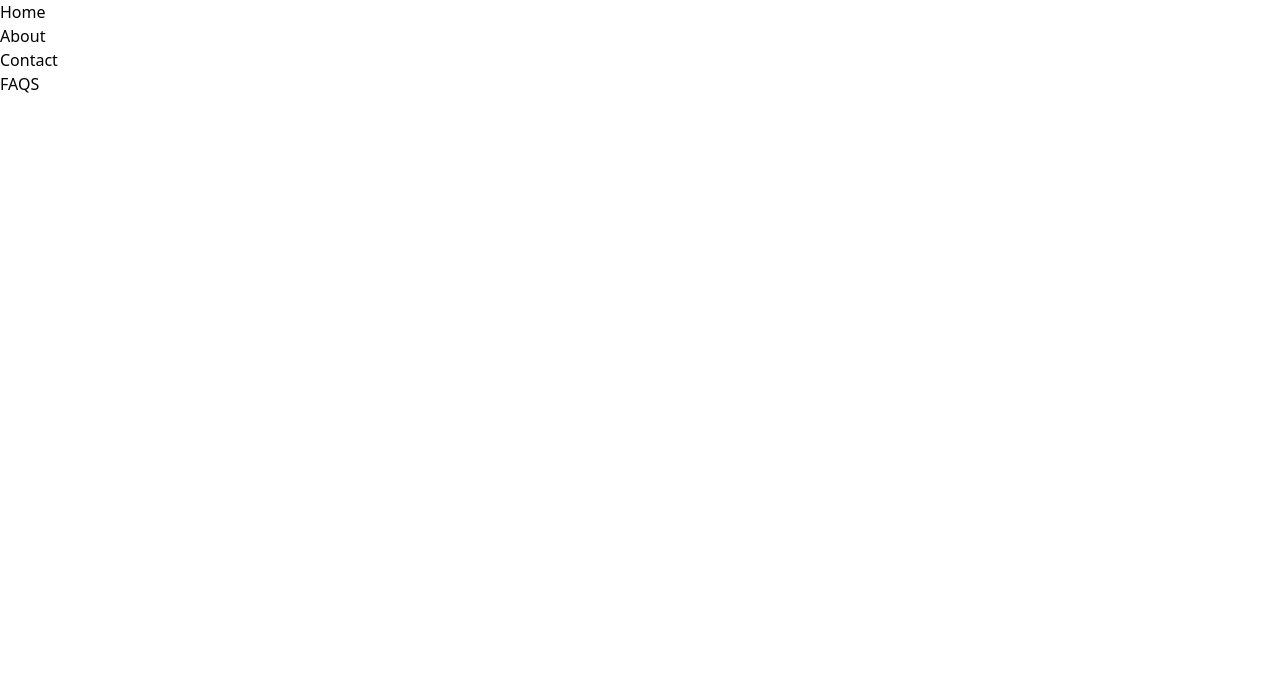
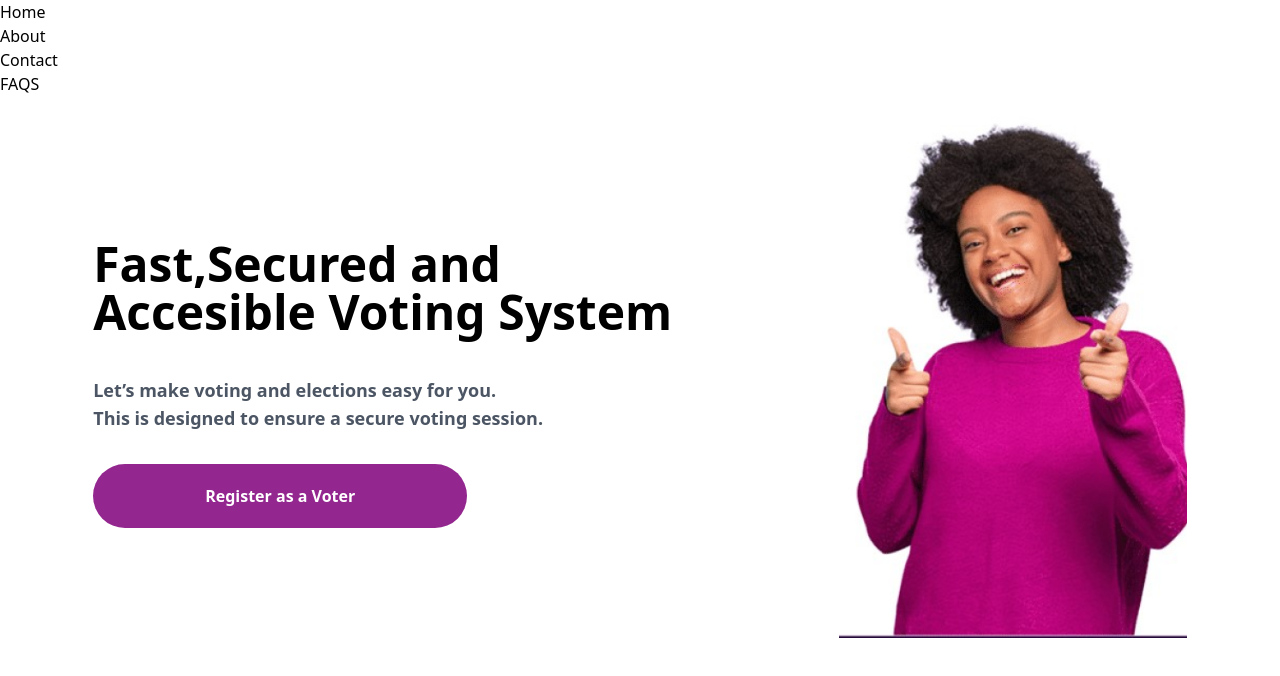
Before and after one commit to Somesh-Debnath/voting-app, a Next.js app in the folder my-app/: page / in a window 1280 px wide. Shown: the top 676 px of the page. Built offline with nearby package versions, Linux system fonts and the light colour scheme.

Commit message:
created landing page and login functionality

```diff
--- a/my-app/pages/index.tsx
+++ b/my-app/pages/index.tsx
@@ -1,19 +1,34 @@
 import type { NextPage } from 'next'
 import Head from 'next/head'
 import Image from 'next/image'
+import { useRouter } from 'next/router'
 import NavBar from '../components/navbar/Navbar'
 
 const Home: NextPage = () => {
+  const router=useRouter()
   return (
     <div>
       <Head>
-        <title>Create Next App</title>
+        <title>Blockchain Voting App</title>
         <meta name="description" content="Generated by create next app" />
         <link rel="icon" href="/favicon.ico" />
       </Head>
 
       <div>
        <NavBar/>
+       <div className='flex justify-around mt-8'>
+        <div className="mt-28">
+          <h1 className='font-bold text-5xl mb-10'>
+            Fast,Secured and <br/> Accesible Voting System</h1>
+          <p className='text-lg font-semibold text-gray-600 mb-5'>Let’s make voting and elections  easy for you.<br/>
+            This is designed to ensure a secure voting session.</p>
+            <button className='bg-[#93278F] mt-3 px-28 py-5 rounded-full
+             text-white font-semibold'
+             onClick={()=>router.push('/login')}
+            >Register as a Voter</button>
+        </div>
+        <img className='max-h-[530px] ml-[-20px] mt-[-20px]' src="./landinggirl.png" alt="landinggirl"/>
+       </div>
       </div>
      </div>
   )
```
